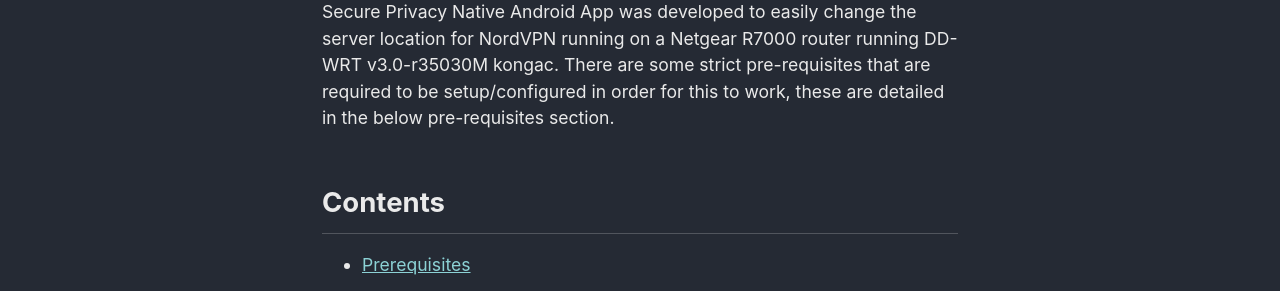
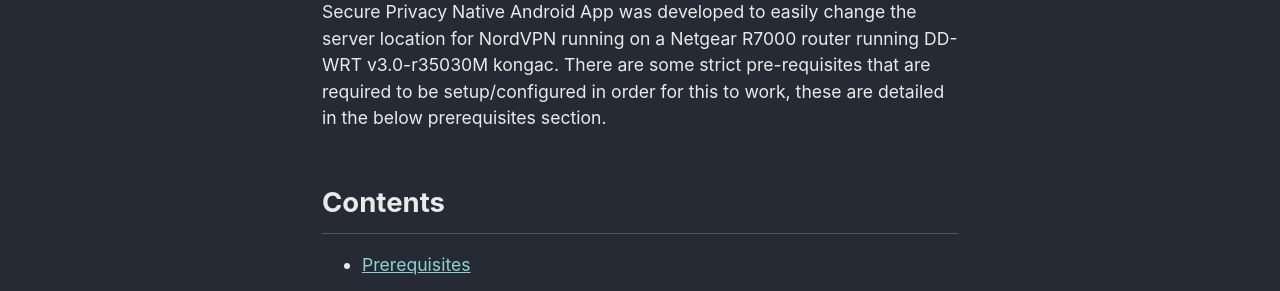
Before and after one commit to julianmummery/julianmummery.github.io, a Jekyll site: the page built from _pages/secureprivacy.md, in a window 1280 px wide. Shown: the part 384-675 px from the top of the page. Built offline with Jekyll 4.4.1, drawn with Linux system fonts in a browser that asks for light colours; nearby versions of some CDN libraries.

Commit message:
Update secureprivacy.md

```diff
--- a/_pages/secureprivacy.md
+++ b/_pages/secureprivacy.md
@@ -8,7 +8,7 @@
    image: "/assets/images/secure-privacy-header-background.jpg"
 ---
 <p style="font-size:0.80em; margin-top:0; margin-bottom: 0;">
-Secure Privacy Native Android App was developed to easily change the server location for NordVPN running on a Netgear R7000 router running DD-WRT v3.0-r35030M kongac. There are some strict pre-requisites that are required to be setup/configured in order for this to work, these are detailed in the below pre-requisites section.
+Secure Privacy Native Android App was developed to easily change the server location for NordVPN running on a Netgear R7000 router running DD-WRT v3.0-r35030M kongac. There are some strict pre-requisites that are required to be setup/configured in order for this to work, these are detailed in the below prerequisites section.
 </p>
 
 <h2>Contents</h2>
```
